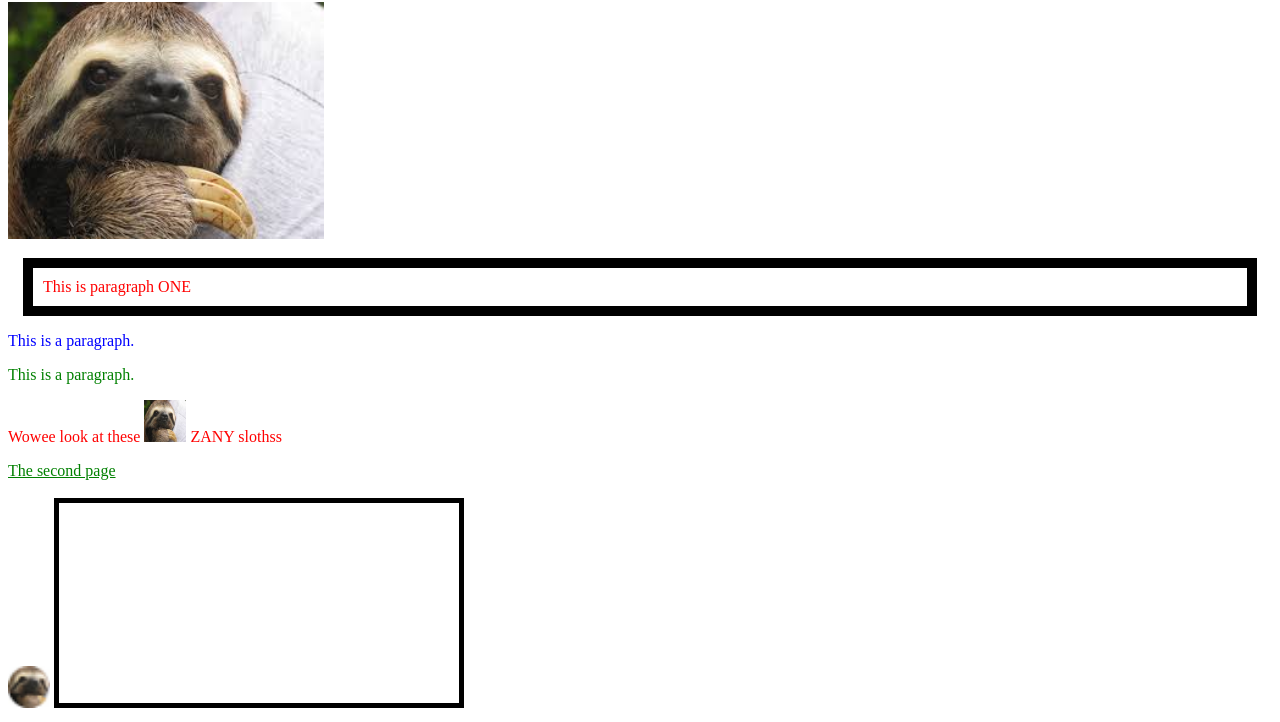
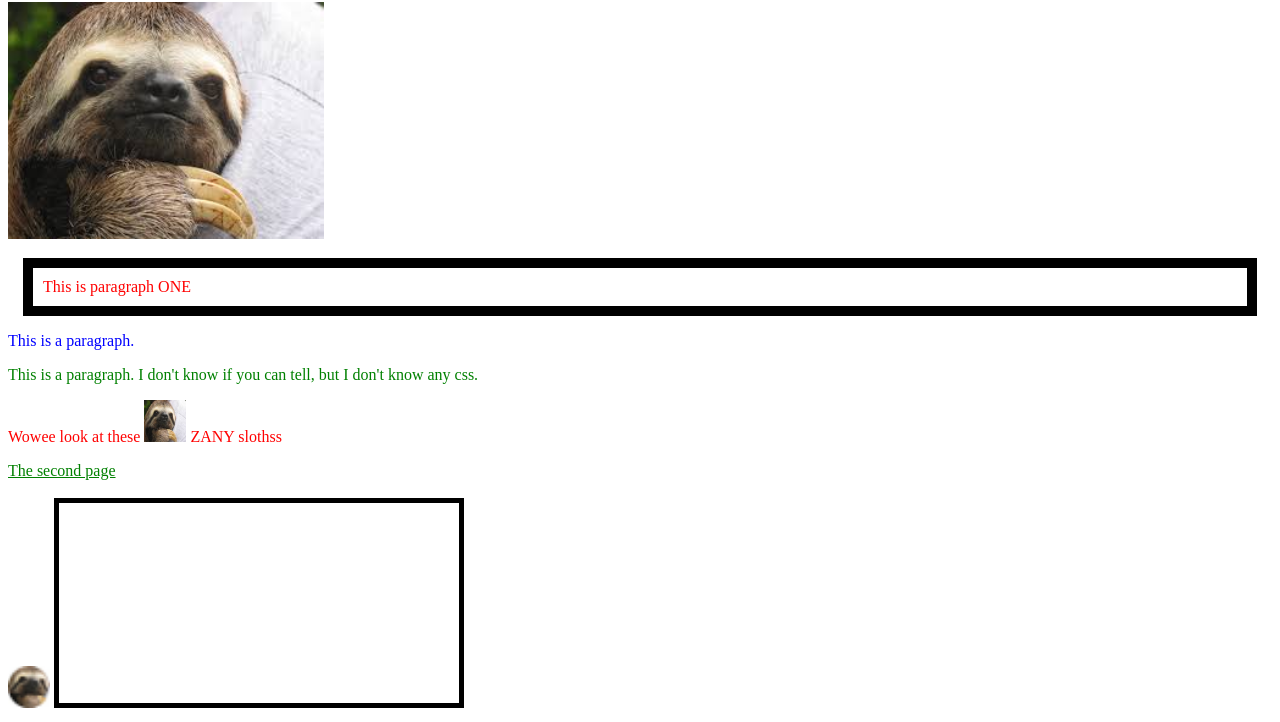
Before and after one commit to NotRyan/NotRyan.github.io, a plain HTML site: page index.html in a window 1280 px wide. Shown: the part 78-800 px from the top of the page. Drawn offline with Linux system fonts and the light colour scheme.

Commit message:
Changed paragraph 1

```diff
--- a/index.html
+++ b/index.html
@@ -45,7 +45,7 @@
     <p style="border:10px solid black;padding:10px;margin:15px">This is paragraph ONE</p>
     <p id="paragraph2">This is a paragraph.</p>
 
-    <p class="type1">This is a paragraph.</p>
+    <p class="type1">This is a paragraph. I don't know if you can tell, but I don't know any css.</p>
 
     <p>Wowee look at these <img src="/img/sloth.jpeg" class="textIcon" onclick="changeParagraph()"> ZANY slothss</p>
     <a href="htmlpage2.html">The second page</a>
```
